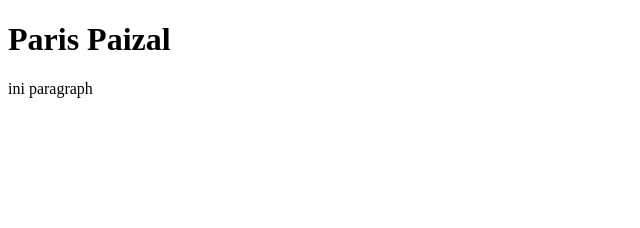
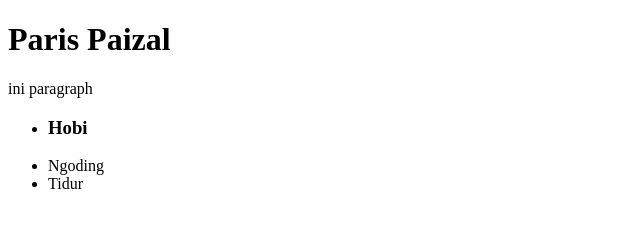
Before and after one commit to TobiUchiha22/remote, a plain HTML site: page index.html in a window 1280 px wide. Shown: the whole page, without its empty margins (0-640 px from the left). Drawn offline with Linux system fonts and the light colour scheme.

Commit message:
menambahkan hobi ke main

```diff
--- a/index.html
+++ b/index.html
@@ -8,5 +8,10 @@
 <body>
     <h1>Paris Paizal</h1>
     <p>ini paragraph</p>
+    <ul>
+        <li><h3>Hobi</h3></li>
+        <li>Ngoding</li>
+        <li>Tidur</li>
+    </ul>
 </body>
 </html>
```
